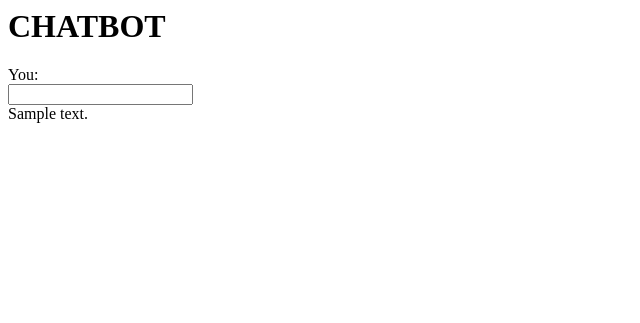
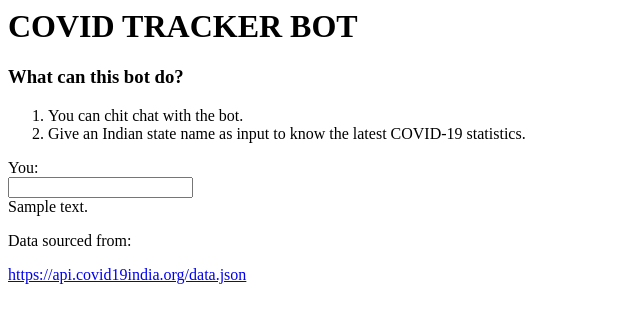
Before and after one commit to NijilChandran/CovidBot-RASA, a Flask app: page / in a window 1280 px wide. Shown: the top 323 px of the page, without its empty margins (0-640 px from the left). Run offline with Flask 2, Linux system fonts and the light colour scheme; a database or web service that is not in the repository returns one stand-in record (values such as "Sample title"); data that the repository does not hold is empty.

Commit message:
Added more details to index page

```diff
--- a/app.py
+++ b/app.py
@@ -1,6 +1,7 @@
 from flask import Flask, redirect, url_for, request, render_template
 import requests
 import json
+
 
 app = Flask(__name__, template_folder= 'Templates')
 context_set = ""
--- a/templates/index.html
+++ b/templates/index.html
@@ -1,13 +1,24 @@
 <html>
   <head>
-    <title>CHATBOT</title>
+    <title>COVID-India Tracker Bot</title>
   </head>
   <body>
-    <h1>CHATBOT</h1>
+    <h1>COVID TRACKER BOT</h1>
+    <div>
+      <h3>What can this bot do?</h3>
+    <ol>
+      <li>You can chit chat with the bot.</li>
+      <li>Give an Indian state name as input to know the latest COVID-19 statistics.</li>
+    </ol>
+    </div>
     <form>
       <label for="text">You:</label><br>
       <input type="text" id="text" name="text"><br>
       {{val}}
     </form>
   </body>
+  <footer>
+    <p>Data sourced from: </p>
+    <p><a href="https://api.covid19india.org/data.json">https://api.covid19india.org/data.json</a></p>
+  </footer>
 </html>
```
